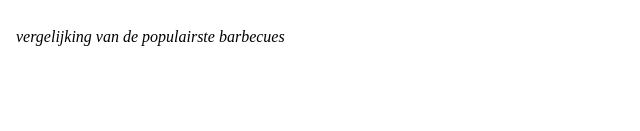
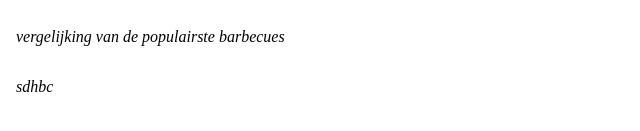
Before and after one commit to rosanaclaessen/oefeningsiteentabel, a plain HTML site: page vergelijk.html in a window 1280 px wide. Shown: the part 419-550 px from the top of the page, 0-640 px from the left. Drawn offline with Linux system fonts and the light colour scheme.

Commit message:
aanpassing test

```diff
--- a/vergelijk.html
+++ b/vergelijk.html
@@ -56,7 +56,7 @@
 </table>
 
 <p>vergelijking van de populairste barbecues</p>
-
+<p>sdhbc </p>
 </body>
 
 </html>
```
